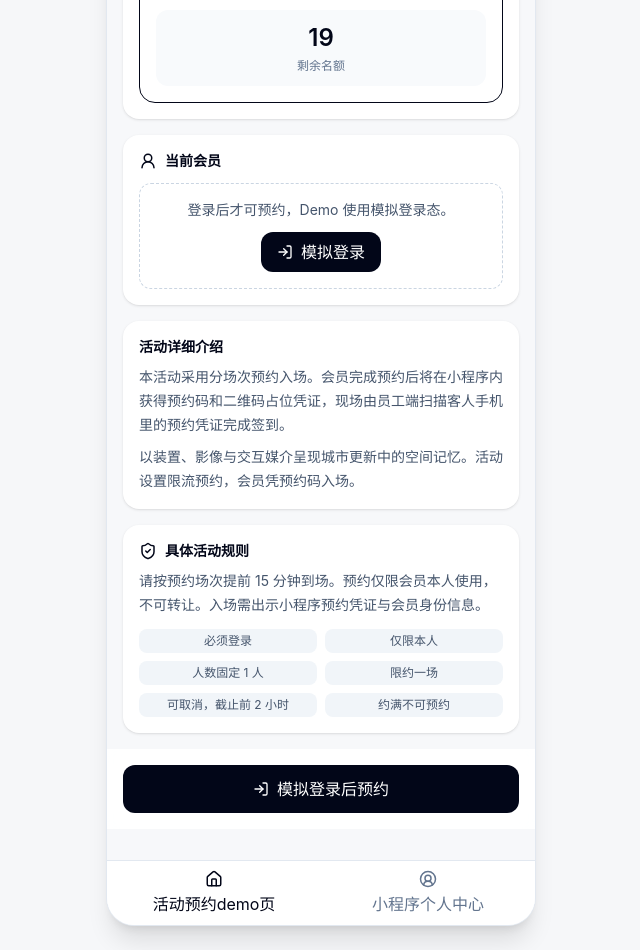
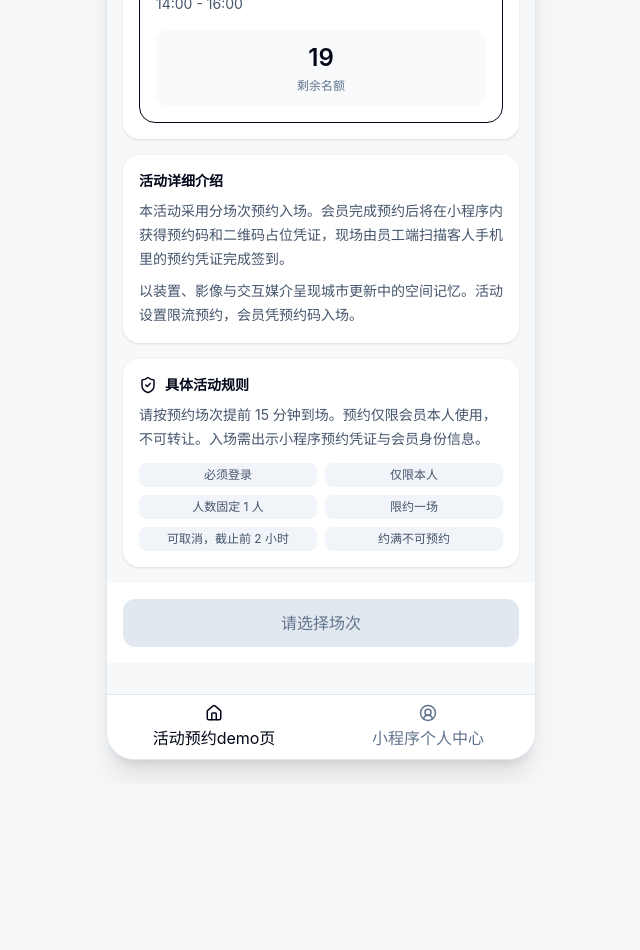
Before and after one commit to Gakkiless/exhibition-booking-demo, a React (Vite) app: page / in a window 1280 px wide. Shown: the part 940-1890 px from the top of the page, without its empty margins (319-959 px from the left). After the commit the page ends 1724 px from the top, so only its background shows below. Built offline with nearby package versions, Linux system fonts and the light colour scheme.

Commit message:
Update client signup flow

```diff
--- a/src/main.tsx
+++ b/src/main.tsx
@@ -9,8 +9,6 @@ import {
   ClipboardList,
   Download,
   Home,
-  LogIn,
-  LogOut,
   QrCode,
   Settings,
   Share2,
@@ -18,7 +16,6 @@ import {
   Send,
   Ticket,
   UserCircle2,
-  UserRound,
   UsersRound,
   X,
 } from "lucide-react";
@@ -94,19 +91,6 @@ function App() {
     window.setTimeout(() => setToast(null), 2600);
   }
 
-  function login() {
-    // TODO API: 获取当前登录会员，并用后端返回的会员身份覆盖本地登录态。
-    setState((current) => ({ ...current, member: { ...current.member, isLoggedIn: true } }));
-    notify("已模拟登录，会员信息来自登录态", "success");
-  }
-
-  function logout() {
-    setState((current) => ({ ...current, member: { ...current.member, isLoggedIn: false } }));
-    setClientPage("detail");
-    setSelectedSessionId(null);
-    notify("已退出模拟登录", "info");
-  }
-
   async function copyShareLink() {
     try {
       await navigator.clipboard.writeText(window.location.href);
@@ -344,20 +328,14 @@ function submitBooking(noticeAccepted: boolean, formValues: Record<string, strin
             lastBooking={lastBooking}
             page={clientPage}
             setPage={setClientPage}
-            login={login}
-            logout={logout}
             selectSession={(sessionId) => {
               if (rule.loginRequired && !state.member.isLoggedIn) {
                 notify("请先登录会员账号后再预约", "error");
                 return;
               }
               const session = state.sessions.find((item) => item.sessionId === sessionId);
-              if (!session || !canClientBookSession(session, state.bookings)) {
-                notify("该场次当前不可预约", "error");
-                return;
-              }
+              if (!session) return;
               setSelectedSessionId(sessionId);
-              setClientPage("confirm");
             }}
             submitBooking={submitBooking}
             cancelBooking={cancelBooking}
@@ -439,8 +417,6 @@ function ClientShell(props: {
   lastBooking: Booking | null;
   page: ClientPage;
   setPage: (page: ClientPage) => void;
-  login: () => void;
-  logout: () => void;
   selectSession: (sessionId: string) => void;
   submitBooking: (noticeAccepted: boolean, formValues: Record<string, string>) => void;
   cancelBooking: (bookingId: string) => void;
@@ -458,14 +434,13 @@ function ClientShell(props: {
       <div className="min-h-[760px] bg-[#f7f8fa] pb-20">
         {props.page === "detail" && (
           <ClientBookingHome
-            member={props.state.member}
             exhibition={props.exhibition}
             rule={props.rule}
             sessions={props.sessions}
             bookings={props.state.bookings}
-            login={props.login}
-            logout={props.logout}
             selectSession={props.selectSession}
+            selectedSession={props.selectedSession}
+            setPage={props.setPage}
             shareActivity={props.shareActivity}
           />
         )}
@@ -473,8 +448,6 @@ function ClientShell(props: {
           <MiniProgramCenter
             member={props.state.member}
             bookings={myBookings}
-            login={props.login}
-            logout={props.logout}
             setPage={props.setPage}
             exhibitions={props.state.exhibitions}
             sessions={props.state.sessions}
@@ -601,8 +574,6 @@ function MiniProgramCenter(props: {
   bookings: Booking[];
   exhibitions: Exhibition[];
   sessions: ExhibitionSession[];
-  login: () => void;
-  logout: () => void;
   setPage: (page: ClientPage) => void;
 }) {
   const [voucherOpen, setVoucherOpen] = useState(false);
@@ -624,19 +595,11 @@ function MiniProgramCenter(props: {
         <div className="flex items-start justify-between gap-4">
           <div>
             <div className="text-sm text-slate-300">松赞会员</div>
-            <h2 className="mt-2 text-xl font-semibold">{props.member.isLoggedIn ? props.member.name : "游客"}</h2>
-            <p className="mt-1 text-sm text-slate-300">
-              {props.member.isLoggedIn ? `${props.member.level} · ${props.member.memberId}` : "登录后查看预约和签到状态"}
-            </p>
+            <h2 className="mt-2 text-xl font-semibold">{props.member.name}</h2>
+            <p className="mt-1 text-sm text-slate-300">{props.member.level} · {props.member.memberId}</p>
           </div>
           <UserCircle2 size={42} className="text-slate-300" />
         </div>
-        <button
-          onClick={props.member.isLoggedIn ? props.logout : props.login}
-          className="mt-5 h-10 w-full rounded-xl bg-white text-sm font-semibold text-slate-950"
-        >
-          {props.member.isLoggedIn ? "退出登录" : "模拟登录"}
-        </button>
       </section>
 
       {todayBooking && todayExhibition && todaySession && (
@@ -712,14 +675,13 @@ function CenterMenuItem({
 }
 
 function ClientBookingHome(props: {
-  member: AppState["member"];
   exhibition: Exhibition;
   rule: BookingRule;
   sessions: ExhibitionSession[];
   bookings: Booking[];
-  login: () => void;
-  logout: () => void;
   selectSession: (sessionId: string) => void;
+  selectedSession: ExhibitionSession | null;
+  setPage: (page: ClientPage) => void;
   shareActivity: () => void;
 }) {
   const bookingDates = useMemo(() => getSessionDates(props.sessions), [props.sessions]);
@@ -732,6 +694,26 @@ function ClientBookingHome(props: {
       setSelectedDate(bookingDates[0] ?? "");
     }
   }, [bookingDates, selectedDate]);
+
+  const selectedVisibleSession =
+    props.selectedSession && datePart(props.selectedSession.startTime) === selectedDate
+      ? props.selectedSession
+      : null;
+  const selectedStatus = selectedVisibleSession
+    ? displaySessionStatus(selectedVisibleSession, props.bookings, "client")
+    : null;
+  const selectedCanBook = selectedVisibleSession
+    ? canClientBookSession(selectedVisibleSession, props.bookings)
+    : false;
+  const submitButtonText = !selectedVisibleSession
+    ? "请选择场次"
+    : selectedStatus === "full"
+      ? "该场次已约满"
+      : selectedStatus === "ended"
+        ? "该场次已结束"
+        : selectedStatus === "pending"
+          ? "该场次未开放"
+          : "去报名";
 
   return (
     <div className="space-y-4 p-4">
@@ -753,7 +735,7 @@ function ClientBookingHome(props: {
         </div>
         <div className="p-4">
           <div className="mb-2 inline-flex rounded-full bg-emerald-50 px-3 py-1 text-xs font-medium text-emerald-700">
-            {props.exhibition.status === "published" ? "预约开放中" : "未上架"}
+            {props.exhibition.status === "published" ? "报名进行中" : "未上架"}
           </div>
           <h2 className="text-2xl font-semibold leading-tight text-slate-950">{props.exhibition.title}</h2>
           <p className="mt-3 text-sm leading-6 text-slate-600">{props.exhibition.description}</p>
@@ -763,8 +745,8 @@ function ClientBookingHome(props: {
             value={formatRange(props.exhibition.exhibitionStartTime, props.exhibition.exhibitionEndTime)}
           />
           <InfoRow
-            label="预约开放"
-            value={formatRange(props.exhibition.bookingStartTime, props.exhibition.bookingEndTime)}
+            label="报名截止时间"
+            value={props.exhibition.bookingEndTime}
           />
         </div>
       </section>
@@ -819,37 +801,14 @@ function ClientBookingHome(props: {
         ) : (
           <div className="space-y-3">
             {selectedSessions.map((session) => (
-              <SessionCard key={session.sessionId} session={session} bookings={props.bookings} selectSession={props.selectSession} />
+              <SessionCard
+                key={session.sessionId}
+                session={session}
+                bookings={props.bookings}
+                selected={selectedVisibleSession?.sessionId === session.sessionId}
+                selectSession={props.selectSession}
+              />
             ))}
-          </div>
-        )}
-      </section>
-
-      <section className="rounded-2xl bg-white p-4 shadow-sm">
-        <div className="mb-3 flex items-center gap-2 text-sm font-semibold text-slate-950">
-          <UserRound size={18} />
-          当前会员
-        </div>
-        {props.member.isLoggedIn ? (
-          <div className="space-y-2 text-sm">
-            <ReadonlyField label="会员ID" value={props.member.memberId} />
-            <ReadonlyField label="姓名" value={props.member.name} />
-            <ReadonlyField label="手机号" value={props.member.phone} />
-            <ReadonlyField label="会员等级" value={props.member.level} />
-            <p className="rounded-xl bg-slate-50 p-3 text-xs leading-5 text-slate-500">
-              身份信息来自登录态，仅展示不可编辑。预约仅限会员本人，人数固定为 1。
-            </p>
-          </div>
-        ) : (
-          <div className="rounded-xl border border-dashed border-slate-300 p-4 text-center">
-            <p className="mb-3 text-sm text-slate-600">登录后才可预约，Demo 使用模拟登录态。</p>
-            <button
-              onClick={props.login}
-              className="inline-flex items-center gap-2 rounded-xl bg-slate-950 px-4 py-2 text-sm font-semibold text-white"
-            >
-              <LogIn size={16} />
-              模拟登录
-            </button>
           </div>
         )}
       </section>
@@ -879,30 +838,18 @@ function ClientBookingHome(props: {
       </section>
 
       <div className="sticky bottom-0 -mx-4 bg-white/90 p-4 backdrop-blur">
-        <div className="flex gap-2">
-          {props.member.isLoggedIn && (
-            <button
-              onClick={props.logout}
-              className="inline-flex h-12 w-12 items-center justify-center rounded-xl border border-slate-200 text-slate-600"
-              title="退出登录"
-            >
-              <LogOut size={18} />
-            </button>
-          )}
-          {props.member.isLoggedIn ? (
-            <div className="flex h-12 flex-1 items-center justify-center rounded-xl bg-slate-950 text-sm font-semibold text-white">
-              请选择日期和场次预约
-            </div>
-          ) : (
-            <button
-              onClick={props.login}
-              className="flex h-12 flex-1 items-center justify-center gap-2 rounded-xl bg-slate-950 text-sm font-semibold text-white"
-            >
-              <LogIn size={16} />
-              模拟登录后预约
-            </button>
-          )}
-        </div>
+        <button
+          disabled={!selectedCanBook}
+          onClick={() => {
+            if (!selectedCanBook) return;
+            props.setPage("confirm");
+          }}
+          className={`flex h-12 w-full items-center justify-center rounded-xl text-sm font-semibold ${
+            selectedCanBook ? "bg-slate-950 text-white" : "bg-slate-200 text-slate-500"
+          }`}
+        >
+          {submitButtonText}
+        </button>
       </div>
     </div>
   );
@@ -911,32 +858,42 @@ function ClientBookingHome(props: {
 function SessionCard({
   session,
   bookings,
+  selected,
   selectSession,
 }: {
   session: ExhibitionSession;
   bookings: Booking[];
+  selected: boolean;
   selectSession: (sessionId: string) => void;
 }) {
   const displayStatus = displaySessionStatus(session, bookings, "client");
-  const disabled = !canClientBookSession(session, bookings);
+  const unavailable = !canClientBookSession(session, bookings);
+  const active = selected && !unavailable;
   const remain = publicRemainingStock(session, bookings);
   return (
     <button
-      disabled={disabled}
       onClick={() => selectSession(session.sessionId)}
-      className={`w-full rounded-2xl border p-4 text-left transition ${disabled ? "border-slate-200 bg-slate-50 opacity-60" : "border-slate-950 bg-white hover:-translate-y-0.5"}`}
+      className={`w-full rounded-2xl border p-4 text-left transition ${
+        active
+          ? "border-slate-950 bg-slate-950 text-white shadow-sm"
+          : unavailable
+            ? `border-slate-200 bg-slate-50 opacity-60 ${selected ? "ring-2 ring-slate-300" : ""}`
+            : "border-slate-950 bg-white hover:-translate-y-0.5"
+      }`}
     >
       <div className="flex items-start justify-between gap-3">
         <div>
-          <div className="text-sm font-semibold text-slate-950">{session.sessionName}</div>
-          <div className="mt-1 text-sm text-slate-600">{timePart(session.startTime)} - {timePart(session.endTime)}</div>
+          <div className={`text-sm font-semibold ${active ? "text-white" : "text-slate-950"}`}>{session.sessionName}</div>
+          <div className={`mt-1 text-sm ${active ? "text-slate-300" : "text-slate-600"}`}>
+            {timePart(session.startTime)} - {timePart(session.endTime)}
+          </div>
         </div>
         <StatusPill status={displayStatus} />
       </div>
-      <div className="mt-4 grid grid-cols-3 rounded-xl bg-slate-50 p-3 text-center text-xs">
+      <div className={`mt-4 grid grid-cols-3 rounded-xl p-3 text-center text-xs ${active ? "bg-white/10" : "bg-slate-50"}`}>
         <div className="col-span-3">
-          <div className="text-2xl font-semibold text-slate-950">{remain}</div>
-          <div className="mt-1 text-slate-500">剩余名额</div>
+          <div className={`text-2xl font-semibold ${active ? "text-white" : "text-slate-950"}`}>{remain}</div>
+          <div className={`mt-1 ${active ? "text-slate-300" : "text-slate-500"}`}>剩余名额</div>
         </div>
       </div>
     </button>
@@ -1093,9 +1050,9 @@ function ConfirmBooking(props: {
 
   return (
     <div className="space-y-4 p-4">
-      <h2 className="text-lg font-semibold text-slate-950">确认预约</h2>
+      <h2 className="text-lg font-semibold text-slate-950">确认报名</h2>
       <section className="rounded-2xl bg-white p-4 shadow-sm">
-        <div className="mb-3 text-sm font-semibold text-slate-950">预约人信息</div>
+        <div className="mb-3 text-sm font-semibold text-slate-950">报名人信息</div>
         <ReadonlyField label="会员ID" value={props.member.memberId} />
         <ReadonlyField label="姓名" value={props.member.name} />
         <ReadonlyField label="手机号" value={props.member.phone} />
@@ -1105,7 +1062,7 @@ function ConfirmBooking(props: {
         </p>
       </section>
       <section className="rounded-2xl bg-white p-4 shadow-sm">
-        <div className="mb-3 text-sm font-semibold text-slate-950">预约内容</div>
+        <div className="mb-3 text-sm font-semibold text-slate-950">报名内容</div>
         <InfoRow label="活动" value={props.exhibition.title} />
         <InfoRow label="地点" value={props.exhibition.location} />
         <InfoRow label="场次" value={formatRange(props.session.startTime, props.session.endTime)} />
@@ -1143,7 +1100,7 @@ function ConfirmBooking(props: {
         onClick={() => props.submitBooking(accepted, formValues)}
         className="h-12 w-full rounded-xl bg-slate-950 text-sm font-semibold text-white"
       >
-        提交预约
+        提交报名
       </button>
     </div>
   );
```
